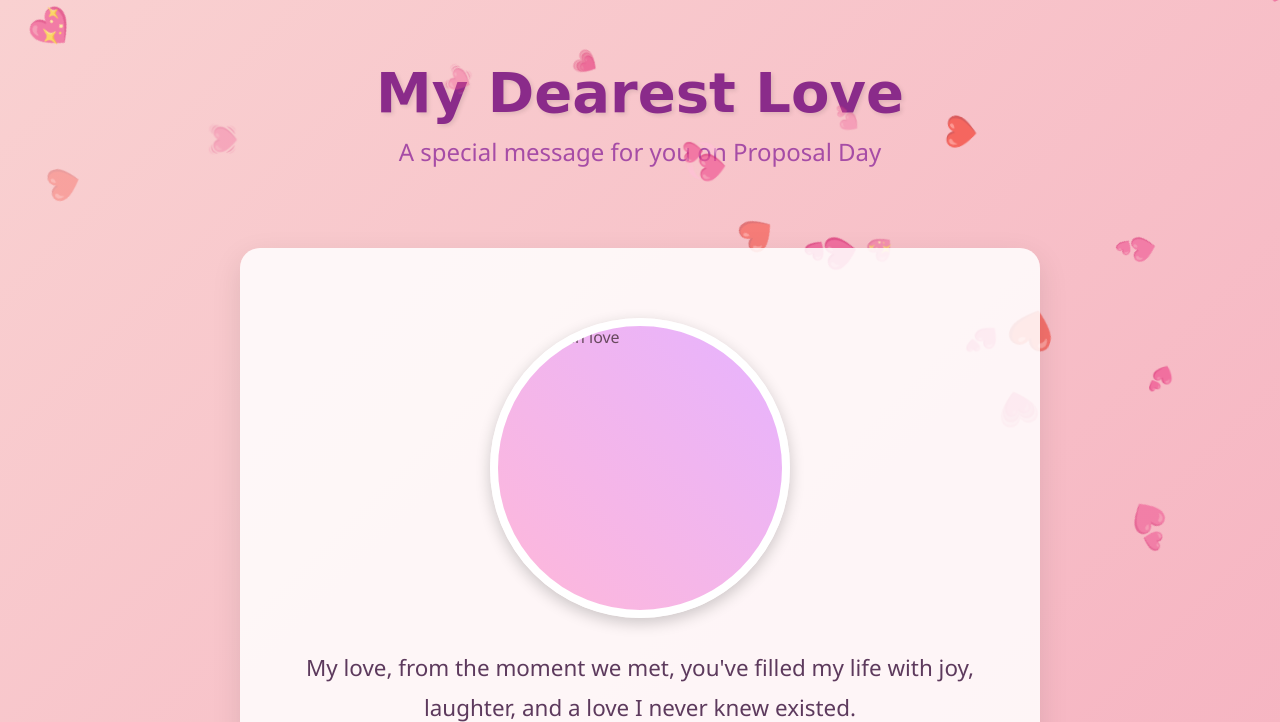
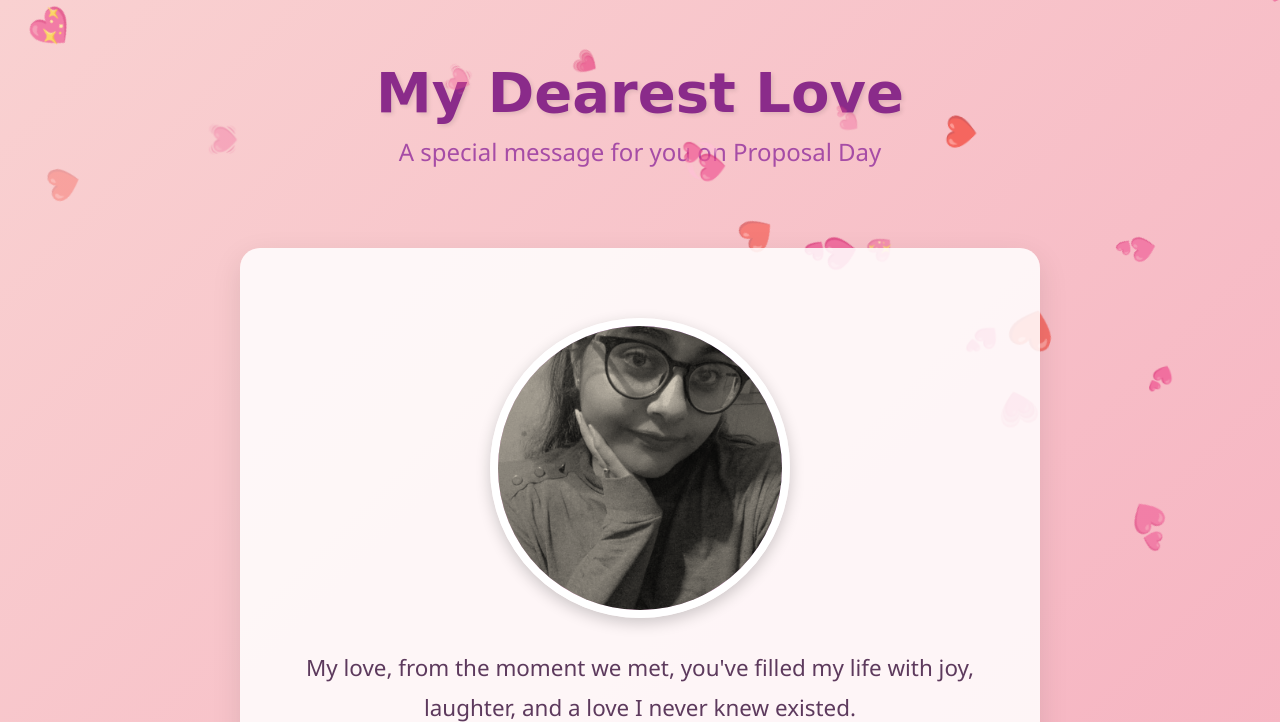
Before and after one commit to sumitdaila/Aaru, a plain HTML site: page index.html in a window 1280 px wide. Both pictures are taken after a click on the element 640 px from the left and 468 px from the top of the page. Shown: the top 722 px of the page. Drawn offline with Linux system fonts and the light colour scheme.

Commit message:
Update index.html

```diff
--- a/index.html
+++ b/index.html
@@ -445,7 +445,7 @@
                 img.src = "Aaruph.jpeg";
                 img.alt = 'Couple in love';
                 photoContainer.appendChild(img);
-                img.src = '2024-12-19_b~EiQSFXpvanhkQU5HTjlhNHE5RTluYnJSYxoAGgAyAQ9IAlAEYAE.jpeg';
+                img.src = "Aaruph.jpeg";
                 // Add romantic filter
                 img.style.filter = 'sepia(0.3) brightness(1.1)';
             } else {
```
